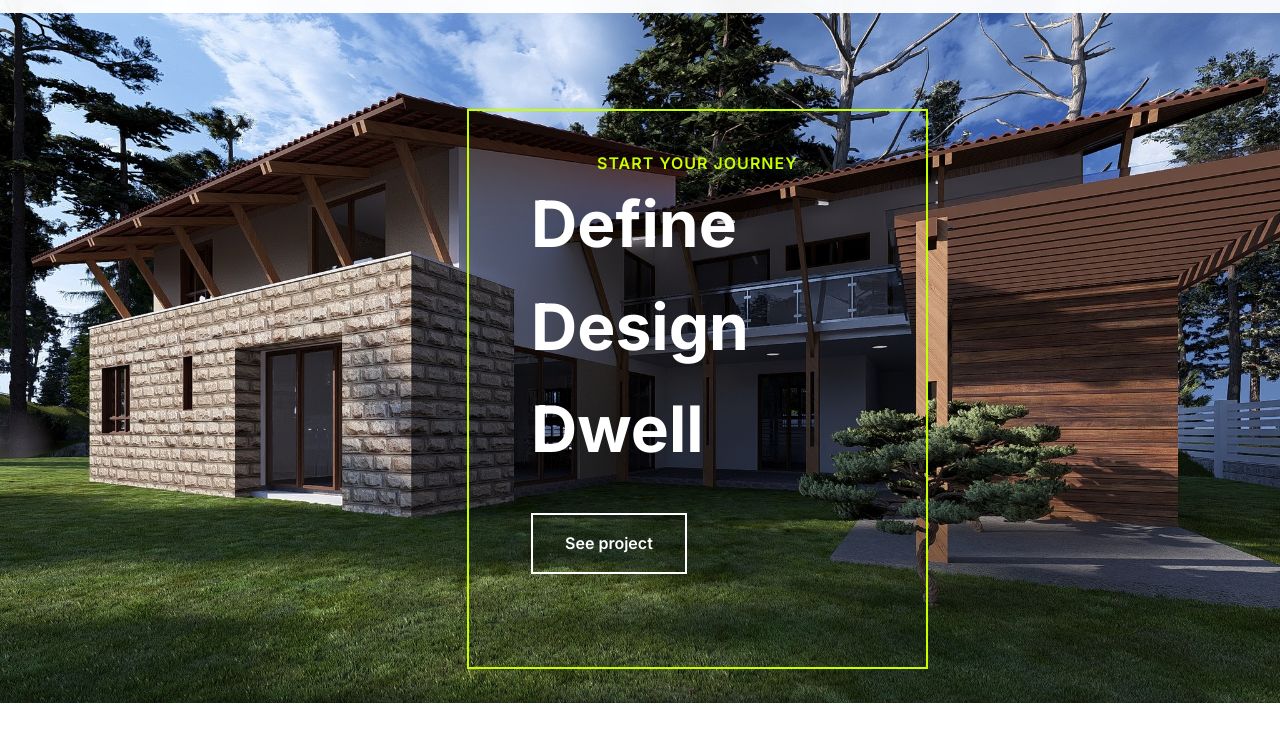
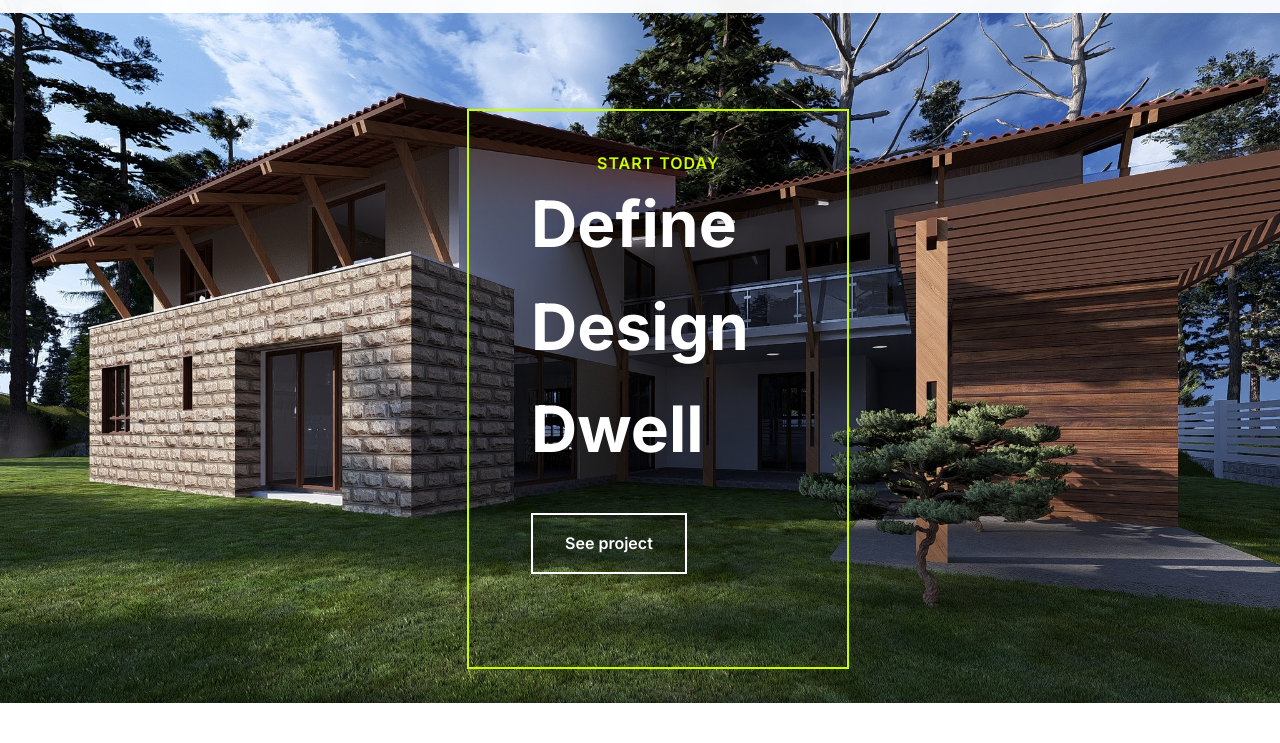
Before and after one commit to rawscript/tranquilitycreations, a plain HTML site: page index.html in a window 1280 px wide. Shown: the part 57-800 px from the top of the page. Drawn offline with Linux system fonts and the light colour scheme.

Commit message:
fix hero-bage

```diff
--- a/index.html
+++ b/index.html
@@ -50,7 +50,7 @@
     <!-- Hero Section -->
     <section class="hero" id="home">
         <div class="hero-content">
-            <div class="hero-badge">Start your Journey</div>
+            <div class="hero-badge">Start TODAY</div>
             <h1 class="hero-title">Define<br>Design<br>Dwell</h1>
             <a href="#projects" class="hero-cta">See project</a>
         </div>
```
